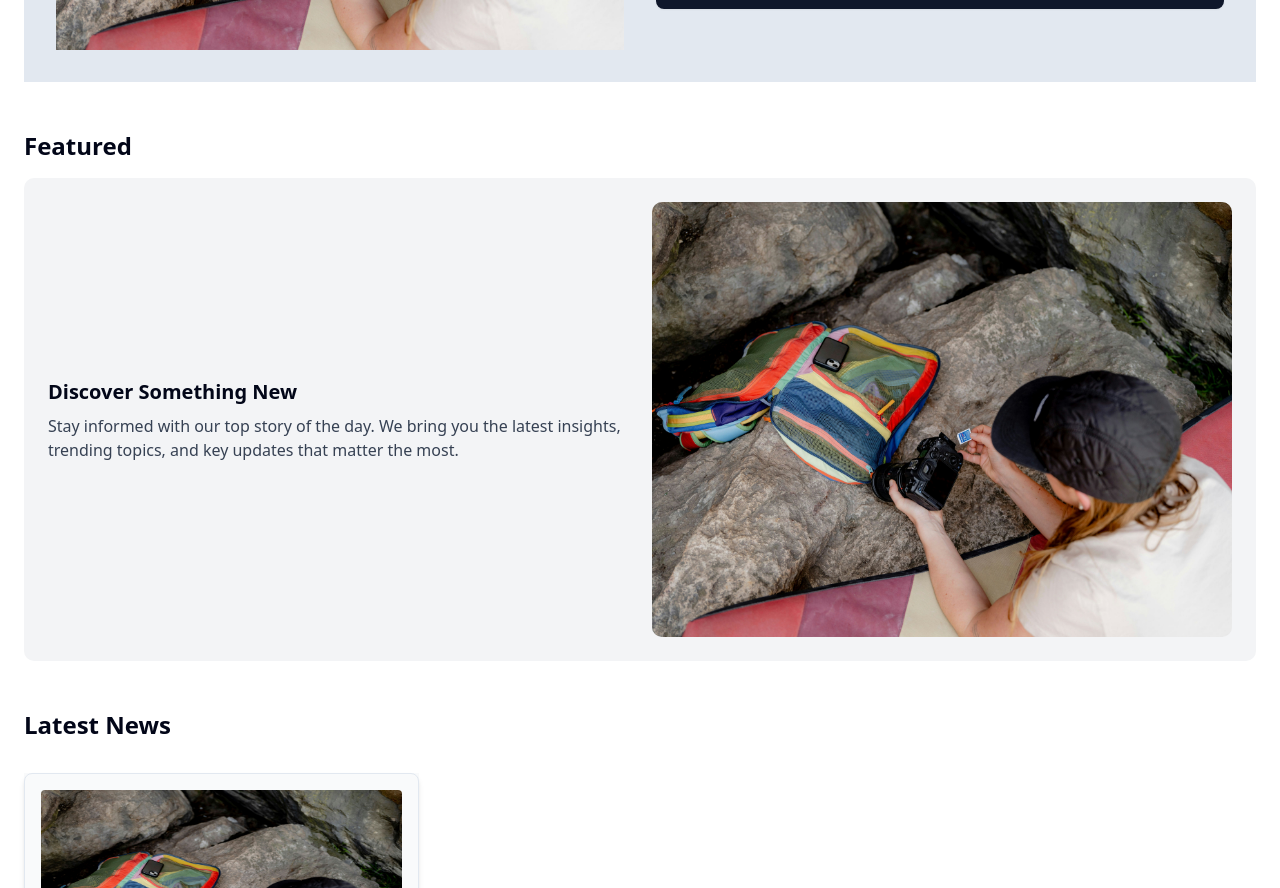
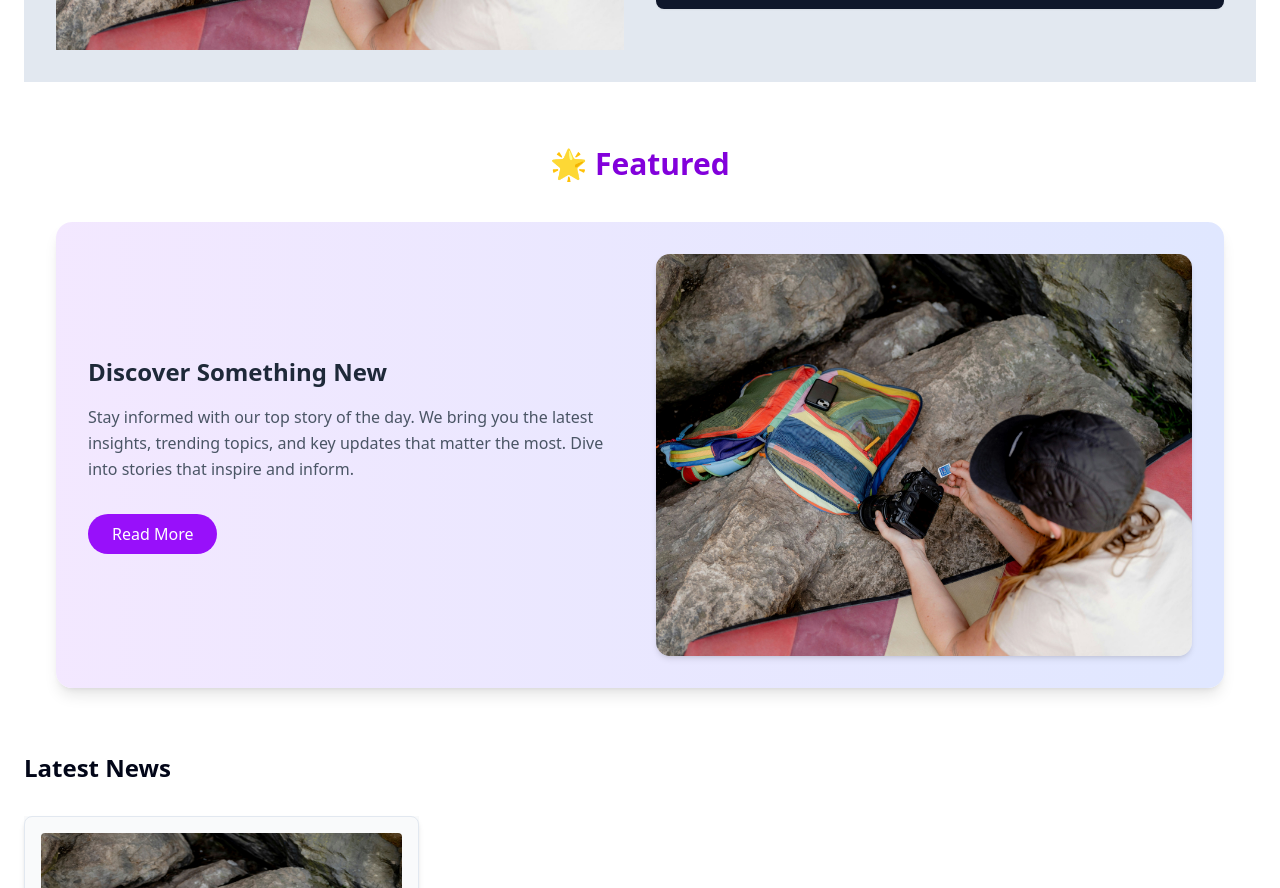
Before and after one commit to Khalid-Saifullaha/next-news-portal, a Next.js app: page / in a window 1280 px wide. Shown: the part 540-1428 px from the top of the page. Built offline with nearby package versions, Linux system fonts and the light colour scheme.

Commit message:
update feature

```diff
--- a/src/app/page.tsx
+++ b/src/app/page.tsx
@@ -9,24 +9,31 @@ export default function Home() {
       <Banner />
 
       {/* Featured Section */}
-      <div className="my-12">
-        <h2 className="text-2xl font-bold mb-4">Featured</h2>
-        <div className="flex flex-col md:flex-row items-center gap-6 bg-gray-100 p-6 rounded-lg">
-          <div className="flex-1">
-            <h3 className="text-xl font-semibold mb-2">
+      <div className="my-16 px-4 md:px-8">
+        <h2 className="text-3xl font-bold text-center mb-10 text-purple-700">
+          🌟 Featured
+        </h2>
+
+        <div className="flex flex-col md:flex-row items-center gap-8 bg-gradient-to-r from-purple-100 to-indigo-100 p-8 rounded-2xl shadow-lg transition duration-300 hover:shadow-2xl">
+          <div className="flex-1 space-y-4">
+            <h3 className="text-2xl font-semibold text-gray-800">
               Discover Something New
             </h3>
-            <p className="text-gray-700">
+            <p className="text-gray-600 leading-relaxed">
               Stay informed with our top story of the day. We bring you the
               latest insights, trending topics, and key updates that matter the
-              most.
+              most. Dive into stories that inspire and inform.
             </p>
+            <button className="mt-4 px-6 py-2 bg-purple-600 text-white font-medium rounded-full hover:bg-purple-700 transition duration-300">
+              Read More
+            </button>
           </div>
+
           <div className="flex-1">
             <Image
               src={newsImage}
               alt="Featured news"
-              className="rounded-lg object-cover w-full h-auto"
+              className="rounded-xl w-full h-auto object-cover shadow-md hover:scale-105 transition-transform duration-300"
             />
           </div>
         </div>
```
